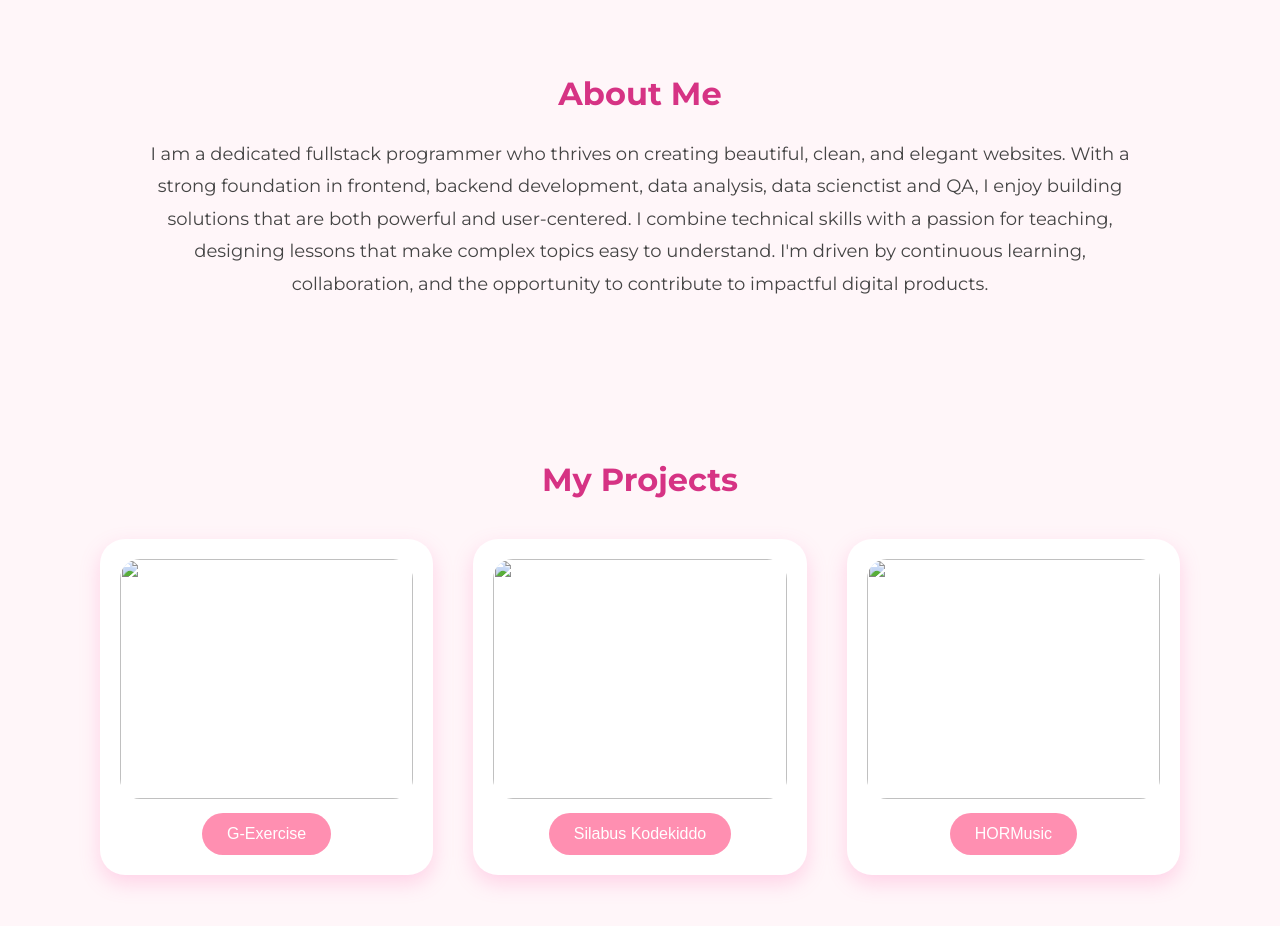
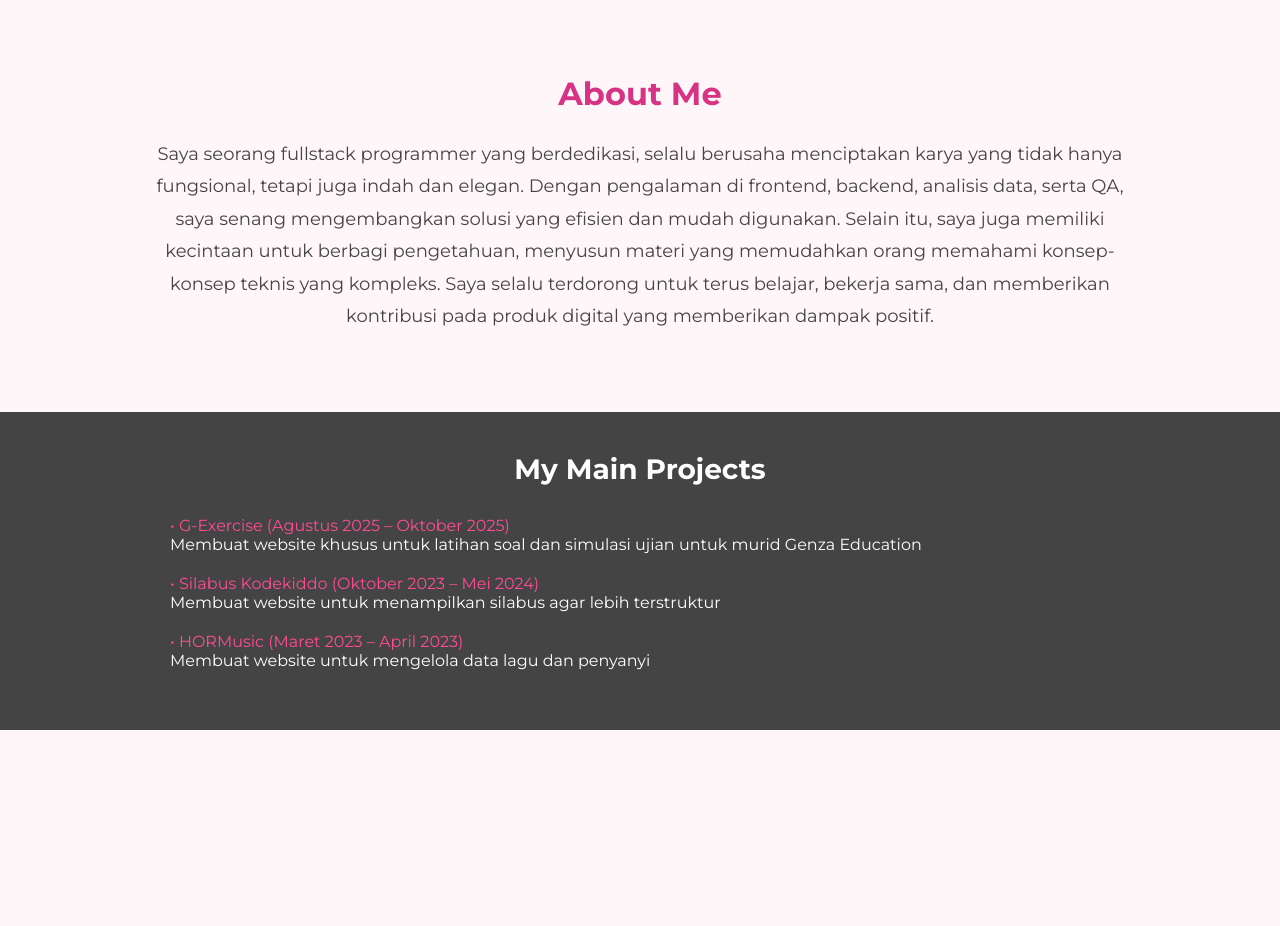
Before and after one commit to windiwulandari/Portfolio-Website, a plain HTML site: page index.html in a window 1280 px wide. Shown: the part 800-1726 px from the top of the page. After the commit the page ends 1530 px from the top, so only its background shows below. Drawn offline with Linux system fonts and the light colour scheme.

Commit message:
update design portfolio

```diff
--- a/index.html
+++ b/index.html
@@ -38,37 +38,39 @@
     <section id="about" class="about">
         <h2 class="title">About Me</h2>
         <p>
-            I am a dedicated fullstack programmer who thrives on creating beautiful, clean, and elegant websites. With a strong foundation in frontend, backend development, data analysis, data scienctist and QA, I enjoy building solutions that are both powerful and user-centered.
-I combine technical skills with a passion for teaching, designing lessons that make complex topics easy to understand.
-I'm driven by continuous learning, collaboration, and the opportunity to contribute to impactful digital products.
+            Saya seorang fullstack programmer yang berdedikasi, selalu berusaha menciptakan karya yang tidak hanya fungsional, tetapi juga indah dan elegan. Dengan pengalaman di frontend, backend, analisis data, serta QA, saya senang mengembangkan solusi yang efisien dan mudah digunakan. Selain itu, saya juga memiliki kecintaan untuk berbagi pengetahuan, menyusun materi yang memudahkan orang memahami konsep-konsep teknis yang kompleks. Saya selalu terdorong untuk terus belajar, bekerja sama, dan memberikan kontribusi pada produk digital yang memberikan dampak positif.
     </section>
 
 
     <!-- PORTFOLIO -->
-    <section id="portfolio" class="portfolio">
-    <h2 class="title">My Projects</h2>
+    <section id="portfolio" class="portfolio-section">
+    <h2 style="color:#fff"class="title">My Main Projects</h2>
 
-    <div class="grid-container">
+    <div class="project-list">
 
-        <div class="card fade-item">
-            <img src="#" alt="">
-            <a href="#"><button>G-Exercise</button></a>
+        <div class="project-item">
+            <p style="color:#ff4c93">• G-Exercise (Agustus 2025 – Oktober 2025)</p>
+            <p>
+            Membuat website khusus untuk latihan soal dan simulasi ujian untuk murid Genza Education
+            </p>
+
         </div>
 
-        <div class="card fade-item">
-            <img src="#" alt="">
-            <a href=""><button>Silabus Kodekiddo</button></a>
+        <div class="project-item">
+            <p style="color:#ff4c93">• Silabus Kodekiddo (Oktober 2023 – Mei 2024)</p>
+            <p>Membuat website untuk menampilkan silabus agar lebih terstruktur</p>
         </div>
 
-        <div class="card fade-item">
-            <img src="#" alt="">
-             <a href=""><button>HORMusic</button></a>
+        <div class="project-item">
+            <p style="color:#ff4c93">• HORMusic (Maret 2023 – April 2023)	</p>
+            <p>Membuat website untuk mengelola data lagu dan penyanyi</p>
         </div>
 
     </div>
 </section>
 
 
+
     <script src="script.js"></script>
 </body>
 </html>
--- a/style.css
+++ b/style.css
@@ -260,3 +260,71 @@ body {
     width: 100%;
   }
 }
+
+/* .project-list {
+    list-style: none;
+    padding: 0;
+    margin-top: 20px;
+}
+
+.project-list li {
+    margin-bottom: 10px;
+    font-size: 1.1rem;
+}
+
+.project-list a {
+    color: #1a1a1a;
+    text-decoration: none;
+    font-weight: 500;
+    padding-left: 4px;
+    border-left: 3px solid transparent;
+    transition: 0.3s ease;
+}
+
+.project-list a:hover {
+    color: #2b4eff;
+    border-left: 3px solid #2b4eff;
+    padding-left: 8px;
+} */
+
+/* Section style */
+.portfolio-section {
+    padding: 40px 20px;
+    background: #444;
+    color: white;
+    text-align: center;
+}
+
+/* Title */
+.portfolio-section .title {
+    font-size: 28px;
+    margin-bottom: 30px;
+}
+
+/* Container di tengah */
+.project-list {
+    max-width: 800px;
+    margin-left: 150px;
+}
+
+/* Item */
+.project-item {
+    margin-bottom: 20px;
+    text-align: left;
+}
+
+/* Progress bar style */
+.bar {
+    width: 100%;
+    height: 10px;
+    background: #666;
+    border-radius: 6px;
+    overflow: hidden;
+}
+
+.bar-fill {
+    width: 100%; /* selalu penuh karena ini hanya dekorasi */
+    height: 100%;
+    background: #f4c542; /* warna kuning */
+    border-radius: 6px;
+}
```
